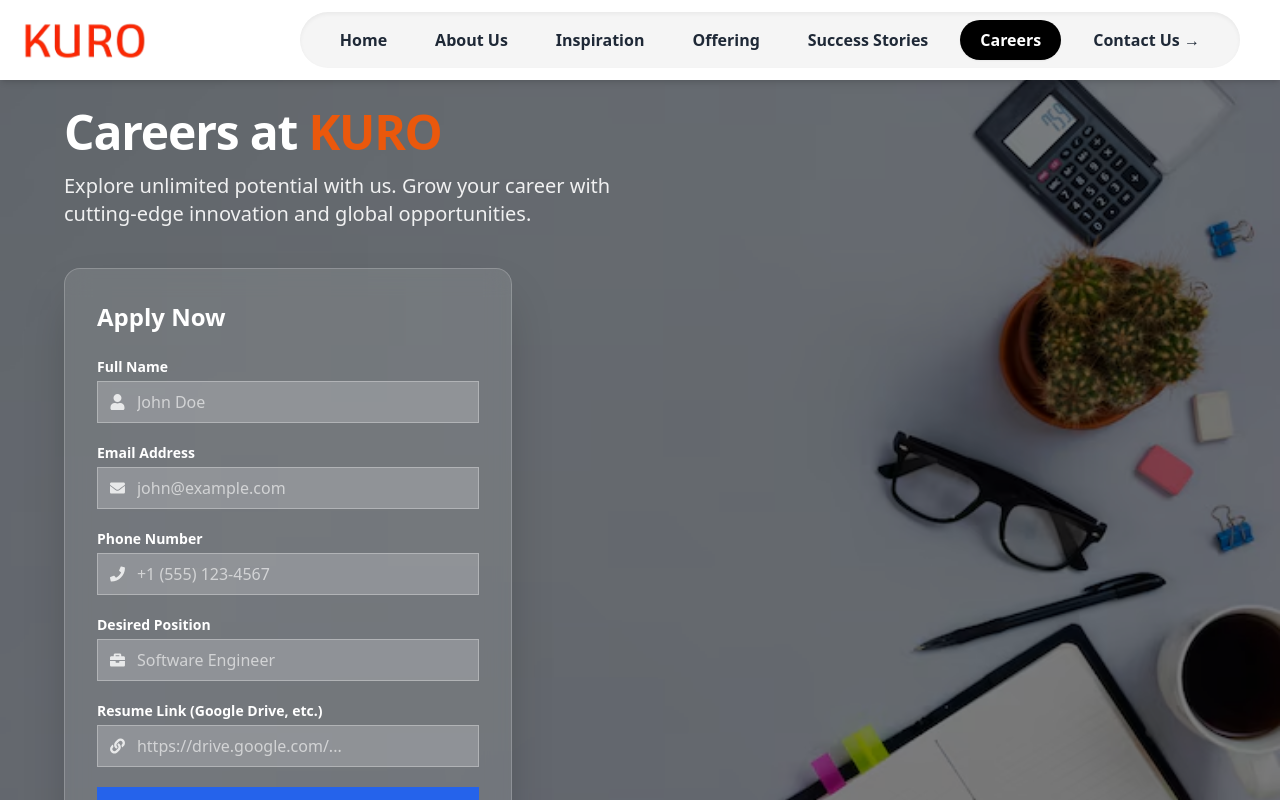
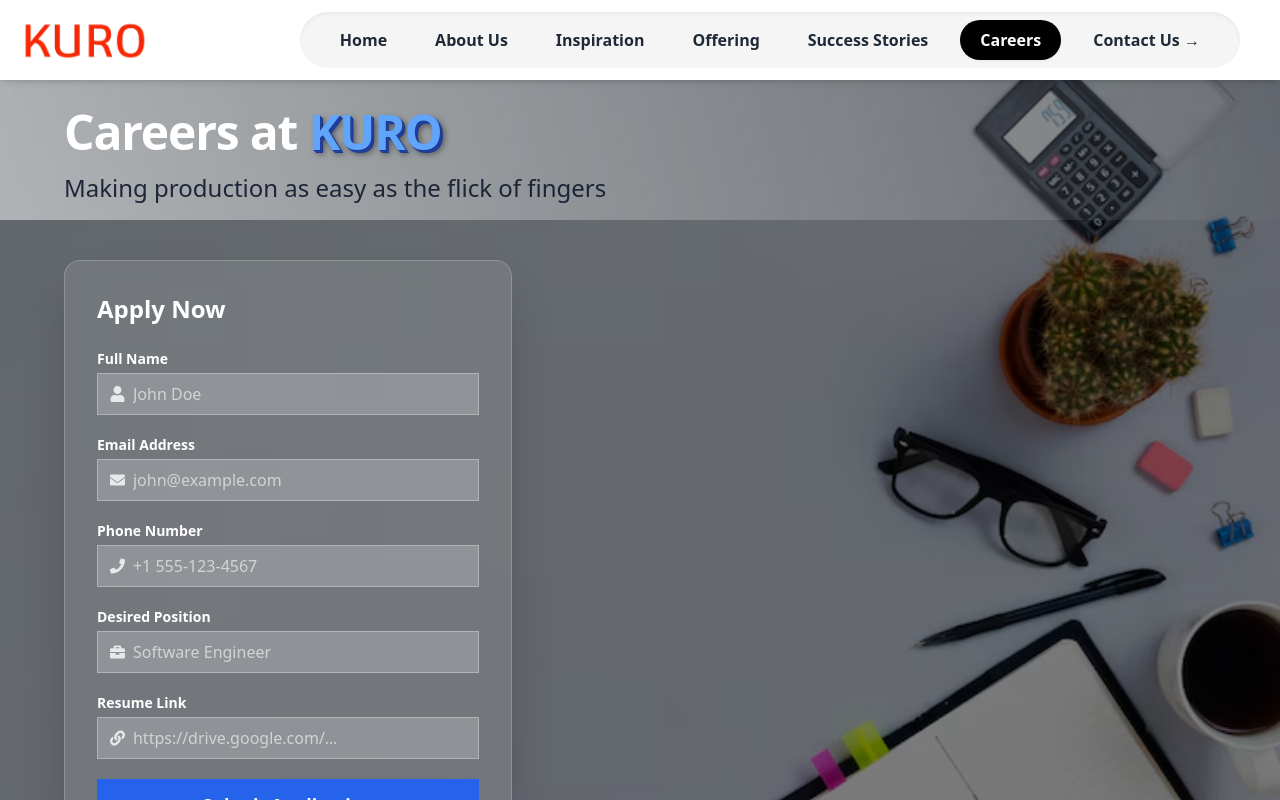
Before and after one commit to Soham271/KuroSystem, a React (Vite) app: page /careers in a window 1280 px wide. Shown: the top 800 px of the page. Built offline with nearby package versions, Linux system fonts and the light colour scheme.

Commit message:
some changes

```diff
--- a/src/Component/AboutUs.jsx
+++ b/src/Component/AboutUs.jsx
@@ -1,7 +1,13 @@
 import React from "react";
+import { useNavigate } from "react-router-dom";
+import { useInView } from "react-intersection-observer";
+import { motion } from "framer-motion";
+import Accolades from "./Accolades";
+
+// Background image
 import a from "../assets/aerial-view-business-team_53876-124515.avif";
-import { useNavigate } from "react-router-dom";
-import Accolades from "./Accolades";
+
+// Client logos
 import ABB from "../assets/Client/ABB logo.png";
 import Atlas from "../assets/Client/Atlas Logo.png";
 import Bajaj from "../assets/Client/Bajaj Logo.png";
@@ -20,14 +26,11 @@ import Regal from "../assets/Client/Regal Logo.png";
 import Siemens from "../assets/Client/Siemens logo.png";
 import Supermax from "../assets/Client/Supermax logo.png";
 import TDK from "../assets/Client/TDK Logo.png";
-import thyssenkrup from "../assets/Client/thyssenkrup.png";
+import ThyssenKrupp from "../assets/Client/thyssenkrup.png";
 import UnitedSpirits from "../assets/Client/United Spirits Logo.png";
-import { useInView } from "react-intersection-observer";
-import { motion } from "framer-motion";
 
 const AboutUs = () => {
   const navigate = useNavigate();
-
   const { ref: clientsRef, inView: clientsInView } = useInView({
     threshold: 0.2,
     triggerOnce: true,
@@ -35,12 +38,7 @@ const AboutUs = () => {
 
   const containerVariants = {
     hidden: { opacity: 0 },
-    visible: {
-      opacity: 1,
-      transition: {
-        staggerChildren: 0.1,
-      },
-    },
+    visible: { opacity: 1, transition: { staggerChildren: 0.1 } },
   };
 
   const itemVariants = {
@@ -48,11 +46,7 @@ const AboutUs = () => {
     visible: (i) => ({
       opacity: 1,
       y: 0,
-      transition: {
-        duration: 0.5,
-        delay: i * 0.1,
-        ease: "easeOut",
-      },
+      transition: { duration: 0.5, delay: i * 0.1, ease: "easeOut" },
     }),
   };
 
@@ -75,7 +69,7 @@ const AboutUs = () => {
     Bridgestone,
     TDK,
     Supermax,
-    thyssenkrup,
+    ThyssenKrupp,
     UnitedSpirits,
   ];
 
@@ -94,21 +88,11 @@ const AboutUs = () => {
       title: "KURO's Journey",
       content: `
 <ul class="list-decimal pl-5 space-y-3">
-  <li>
-    <strong>Robotics Solution Provider:</strong> KURO began its journey as a robotics-focused technology company, delivering customized automation solutions to niche industrial needs.
-  </li>
-  <li>
-    <strong>Discovering Traceability Needs:</strong> While developing an application for a client, the team encountered a significant challenge—traceability in complex manufacturing processes.
-  </li>
-  <li>
-    <strong>Turnkey Automotive Breakthrough:</strong> KURO successfully built and deployed a comprehensive turnkey solution for an automobile company, addressing end-to-end traceability and operational insights.
-  </li>
-  <li>
-    <strong>Spotting the Scaling Opportunity:</strong> This experience revealed a broader market need for scalable and intelligent factory solutions beyond one-off deployments.
-  </li>
-  <li>
-    <strong>Standardizing for Industry 4.0:</strong> Leveraging its learnings, KURO created a standardized, modular platform tailored for Industry 4.0 adoption—enabling digital transformation across sectors.
-  </li>
+  <li><strong>Robotics Solution Provider:</strong> KURO began its journey as a robotics-focused tech firm delivering customized automation solutions.</li>
+  <li><strong>Discovering Traceability Needs:</strong> A project revealed a gap in traceability in complex manufacturing.</li>
+  <li><strong>Turnkey Automotive Breakthrough:</strong> KURO built a full solution for end-to-end traceability in automotive deployment.</li>
+  <li><strong>Spotting the Scaling Opportunity:</strong> Identified market demand for scalable intelligent factory platforms.</li>
+  <li><strong>Standardizing for Industry 4.0:</strong> Developed a modular Industry 4.0 platform for digital transformation.</li>
 </ul>
 `,
     },
@@ -116,15 +100,22 @@ const AboutUs = () => {
 
   return (
     <section className="w-full m-0 p-0">
+      {/* Hero Section */}
       <div
         className="relative bg-cover bg-center min-h-[80vh] w-full flex items-center justify-end px-6 md:px-16"
-        style={{ backgroundImage: `url(${a})` }}
+        style={{
+          backgroundImage: `url(${a})`,
+          backgroundSize: "cover",
+          backgroundPosition: "center",
+        }}
       >
         <div className="absolute inset-0 bg-black/40" />
         <div className="relative z-10 text-white max-w-2xl text-right space-y-6">
           <h1 className="text-4xl md:text-5xl font-extrabold leading-tight">
             Empowering Your Business with{" "}
-            <span className="text-blue-400">KURO</span>
+            <span className="text-blue-400 transition duration-300 ease-in-out">
+              KURO
+            </span>
           </h1>
           <p className="text-lg md:text-xl leading-relaxed text-white/90">
             At KURO, we specialize in intelligent, scalable IT solutions that
@@ -148,6 +139,7 @@ const AboutUs = () => {
         </div>
       </div>
 
+      {/* Content Sections */}
       <div className="bg-white text-black py-16 px-6 md:px-16 space-y-16">
         {sections.map((section, idx) => (
           <div
@@ -158,7 +150,7 @@ const AboutUs = () => {
               initial={{ opacity: 0, y: 30 }}
               animate={{ opacity: 1, y: 0 }}
               transition={{ duration: 0.6, ease: "easeOut" }}
-              className="text-3xl md:text-4xl text-black mb-4 font-normal border-b-2 border-red-500 inline-block pb-1"
+              className="text-3xl md:text-4xl text-black mb-4 border-b-2 border-red-500 inline-block pb-1"
             >
               {section.title}
             </motion.h2>
@@ -171,6 +163,7 @@ const AboutUs = () => {
 
         <Accolades />
 
+        {/* Clients Grid */}
         <div className="clients-section pt-3" ref={clientsRef}>
           <motion.h2
             className="text-4xl md:text-5xl font-extrabold text-center text-gray-900 mb-8"
@@ -186,7 +179,7 @@ const AboutUs = () => {
           </motion.h2>
 
           <motion.div
-            className="max-w-7xl mx-auto px-0 grid grid-cols-2 sm:grid-cols-3 md:grid-cols-4 lg:grid-cols-6 gap-6 items-center"
+            className="max-w-7xl mx-auto grid grid-cols-2 sm:grid-cols-3 md:grid-cols-4 lg:grid-cols-6 gap-6 items-center"
             variants={containerVariants}
             initial="hidden"
             animate={clientsInView ? "visible" : "hidden"}
@@ -194,16 +187,14 @@ const AboutUs = () => {
             {clientLogos.map((logo, idx) => (
               <motion.div
                 key={idx}
-                className="client-card flex items-center justify-center p-4 rounded-lg overflow-hidden"
+                className="client-card flex items-center justify-center p-4 rounded-lg transition-transform duration-300 ease-in-out"
                 custom={idx}
                 variants={itemVariants}
-                initial="hidden"
-                animate={clientsInView ? "visible" : "hidden"}
               >
                 <img
                   src={logo}
                   alt={`client-${idx}`}
-                  className="max-h-32 sm:max-h-40 md:max-h-48 w-auto object-contain transition-transform duration-300 ease-in-out"
+                  className="max-h-32 sm:max-h-40 md:max-h-48 object-contain"
                 />
               </motion.div>
             ))}
@@ -212,32 +203,13 @@ const AboutUs = () => {
       </div>
 
       <style jsx>{`
-        html {
-          scroll-behavior: smooth;
-        }
-
         .clients-section {
           background: linear-gradient(to right, #f3f4f6, #e5e7eb);
-          position: relative;
           overflow: hidden;
-          margin-bottom: 0;
-          padding-bottom: 0;
         }
-
-        .client-card {
-          background: transparent;
-          transition: all 0.3s ease-in-out;
-          border-radius: 12px;
-          border: none;
-        }
-
         .client-card:hover {
           transform: translateY(-8px) scale(1.05);
           box-shadow: 0 8px 24px rgba(0, 0, 0, 0.1);
-        }
-
-        .client-card img {
-          filter: drop-shadow(0 2px 4px rgba(0, 0, 0, 0.2));
         }
       `}</style>
     </section>
--- a/src/Component/Careers.jsx
+++ b/src/Component/Careers.jsx
@@ -1,13 +1,6 @@
 import React, { useRef, useState } from "react";
 import { useNavigate } from "react-router-dom";
-import {
-  FaUser,
-  FaEnvelope,
-  FaPhone,
-  FaBriefcase,
-  FaRocket,
-  FaLink,
-} from "react-icons/fa";
+import { FaUser, FaEnvelope, FaPhone, FaBriefcase, FaLink } from "react-icons/fa";
 import emailjs from "@emailjs/browser";
 import a from "../assets/Careers2.avif";
 import { toast, ToastContainer } from "react-toastify";
@@ -24,23 +17,16 @@ const Careers = () => {
     position: "",
     resume_link: "",
   });
-
   const [focusedInput, setFocusedInput] = useState("");
   const [isSubmitting, setIsSubmitting] = useState(false);
 
-  const handleInputChange = (field, value) => {
+  const handleInputChange = (field, value) =>
     setFormData((prev) => ({ ...prev, [field]: value }));
-  };
 
   const handleSubmit = async (e) => {
     e.preventDefault();
     setIsSubmitting(true);
-
-    const templateParams = {
-      ...formData,
-      time: new Date().toLocaleString(),
-    };
-
+    const templateParams = { ...formData, time: new Date().toLocaleString() };
     try {
       await emailjs.send(
         "service_bt7lvig",
@@ -48,97 +34,77 @@ const Careers = () => {
         templateParams,
         "Jj8GC9_w-bFpwuKc1"
       );
-      toast.success(" Application submitted successfully!");
-      setFormData({
-        name: "",
-        email: "",
-        phone: "",
-        position: "",
-        resume_link: "",
-      });
+      toast.success("Application submitted successfully!");
+      setFormData({ name: "", email: "", phone: "", position: "", resume_link: "" });
     } catch (error) {
       console.error("Submission error:", error);
-      toast.error(" Submission failed. Please try again.");
+      toast.error("Submission failed. Please try again.");
     } finally {
       setIsSubmitting(false);
     }
   };
 
   const formFields = [
-    {
-      name: "name",
-      label: "Full Name",
-      type: "text",
-      icon: FaUser,
-      placeholder: "John Doe",
-    },
-    {
-      name: "email",
-      label: "Email Address",
-      type: "email",
-      icon: FaEnvelope,
-      placeholder: "john@example.com",
-    },
-    {
-      name: "phone",
-      label: "Phone Number",
-      type: "tel",
-      icon: FaPhone,
-      placeholder: "+1 (555) 123-4567",
-    },
-    {
-      name: "position",
-      label: "Desired Position",
-      type: "text",
-      icon: FaBriefcase,
-      placeholder: "Software Engineer",
-    },
-    {
-      name: "resume_link",
-      label: "Resume Link (Google Drive, etc.)",
-      type: "url",
-      icon: FaLink,
-      placeholder: "https://drive.google.com/...",
-    },
+    { name: "name", label: "Full Name", type: "text", icon: FaUser, placeholder: "John Doe" },
+    { name: "email", label: "Email Address", type: "email", icon: FaEnvelope, placeholder: "john@example.com" },
+    { name: "phone", label: "Phone Number", type: "tel", icon: FaPhone, placeholder: "+1 555‑123‑4567" },
+    { name: "position", label: "Desired Position", type: "text", icon: FaBriefcase, placeholder: "Software Engineer" },
+    { name: "resume_link", label: "Resume Link", type: "url", icon: FaLink, placeholder: "https://drive.google.com/…" },
   ];
 
   return (
+    <>
+      <style>{`
+        @keyframes slideInFromTop {
+          0% { transform: translateY(-100px); opacity: 0; }
+          100% { transform: translateY(0); opacity: 1; }
+        }
+        .animate-slide-in { animation: slideInFromTop 0.8s ease-out forwards; }
+      `}</style>
+
       <div
         className="min-h-screen bg-cover bg-center relative flex flex-col"
-      style={{ backgroundImage: `url(${a})` }}
+        style={{
+          backgroundImage: `url(${a})`,
+          backgroundSize: "cover",
+          backgroundPosition: "center",
+        }}
       >
         <ToastContainer position="top-right" autoClose={4000} />
         <div className="absolute inset-0 bg-black/50 z-0" />
 
-      <div className="relative z-10 text-white pt-7 px-6 sm:px-10 md:px-16 text-left">
+        <div
+          className="relative z-10 text-white pt-7 px-6 sm:px-10 md:px-16 text-left animate-slide-in pb-2"
+          style={{
+            backgroundImage: `linear-gradient(75deg, rgba(255,255,255,0.5), transparent)`,
+            backgroundSize: "cover",
+            backgroundPosition: "center",
+          }}
+        >
           <h1 className="text-3xl sm:text-4xl md:text-5xl font-extrabold mb-4 tracking-tight">
-          Careers at <span className="text-orange-600">KURO</span>
+            Careers at{" "}
+            <span className="text-blue-400 [text-shadow:1px_1px_0_#1e3a8a,2px_2px_0_#1e40af,3px_3px_0_#1e3a8a,4px_4px_6px_rgba(0,0,0,0.5)] transform perspective-[500px] translate-z-[5px] hover:[text-shadow:2px_2px_0_#1e3a8a,3px_3px_0_#1e40af,4px_4px_0_#1e3a8a,5px_5px_6px_rgba(0,0,0,0.6)] hover:translate-z-[10px] transition duration-300 ease-in-out">
+              KURO
+            </span>
           </h1>
-        <p className="text-base sm:text-lg md:text-xl text-white/90 max-w-xl">
-          Explore unlimited potential with us. Grow your career with
-          cutting-edge innovation and global opportunities.
+          <p className="text-base sm:text-lg md:text-2xl text-slate-900/90 max-w-xl font-thin mb-2">
+            Making production as easy as the flick of fingers
           </p>
         </div>
 
         <div className="relative z-10 px-4 sm:px-10 md:px-16 py-10 flex justify-start">
-        <div className="w-full max-w-md bg-white/10 border border-white/20 backdrop-blur-md rounded-2xl p-8 shadow-2xl transition-all duration-300">
+          <div className="w-full max-w-md bg-white/10 border border-white/20 backdrop-blur-md rounded-2xl p-8 shadow-2xl">
             <h2 className="text-2xl font-bold text-white mb-6">Apply Now</h2>
-
             <form ref={formRef} onSubmit={handleSubmit} className="space-y-5">
               {formFields.map((field) => {
                 const Icon = field.icon;
-              const isActive =
-                focusedInput === field.name || formData[field.name];
+                const isActive = focusedInput === field.name || formData[field.name];
                 return (
                   <div key={field.name}>
-                  <label className="block text-sm font-semibold text-white mb-1">
-                    {field.label}
-                  </label>
+                    <label className="block text-sm font-semibold text-white mb-1">{field.label}</label>
                     <div
-                    className={`flex items-center bg-white/20 rounded-lg px-3 py-2 border transition-all duration-200 ${
-                      isActive
-                        ? "border-blue-500 scale-[1.01]"
-                        : "border-white/30"
+                      className={`flex items-center bg-white/20 rounded-lg px-3 py-2 border transition duration-200 ${
+                        isActive ? "border-blue-500 scale-[1.01]" : "border-white/30"
                       }`}
                     >
                       <Icon className="text-md text-white/80 mr-2" />
@@ -146,27 +112,22 @@ const Careers = () => {
                         type={field.type}
                         name={field.name}
                         value={formData[field.name]}
-                      onChange={(e) =>
-                        handleInputChange(field.name, e.target.value)
-                      }
+                        onChange={(e) => handleInputChange(field.name, e.target.value)}
                         onFocus={() => setFocusedInput(field.name)}
                         onBlur={() => setFocusedInput("")}
                         placeholder={field.placeholder}
-                      className="w-full bg-transparent text-white placeholder-white/60 focus:outline-none pl-1"
+                        className="w-full bg-transparent text-white placeholder-white/60 focus:outline-none"
                         required
                       />
                     </div>
                   </div>
                 );
               })}
-
               <button
                 type="submit"
                 disabled={isSubmitting}
-              className={`w-full py-3 mt-4 rounded-lg text-white font-semibold transition-all duration-300 text-lg ${
-                isSubmitting
-                  ? "bg-white/30 cursor-not-allowed"
-                  : "bg-blue-600 hover:bg-blue-700"
+                className={`w-full py-3 mt-4 rounded-lg text-white font-semibold transition duration-300 text-lg ${
+                  isSubmitting ? "bg-white/30 cursor-not-allowed" : "bg-blue-600 hover:bg-blue-700"
                 }`}
               >
                 {isSubmitting ? (
@@ -175,15 +136,14 @@ const Careers = () => {
                     <span>Submitting...</span>
                   </div>
                 ) : (
-                <div className="flex items-center justify-center space-x-2">
                   <span>Submit Application</span>
-                </div>
                 )}
               </button>
             </form>
           </div>
         </div>
       </div>
+    </>
   );
 };
 
--- a/src/Component/ContactUs.jsx
+++ b/src/Component/ContactUs.jsx
@@ -50,6 +50,7 @@ const ContactUs = () => {
 
   return (
     <div className="flex flex-col min-h-screen bg-gray-50">
+
       <main className="flex-grow pt-24 px-4 md:px-0">
         <div className="max-w-7xl mx-auto flex flex-col md:flex-row gap-10 items-stretch px-6">
           {/* Left: Form */}
```
Lines whose indentation alone changed are shown as unchanged.
